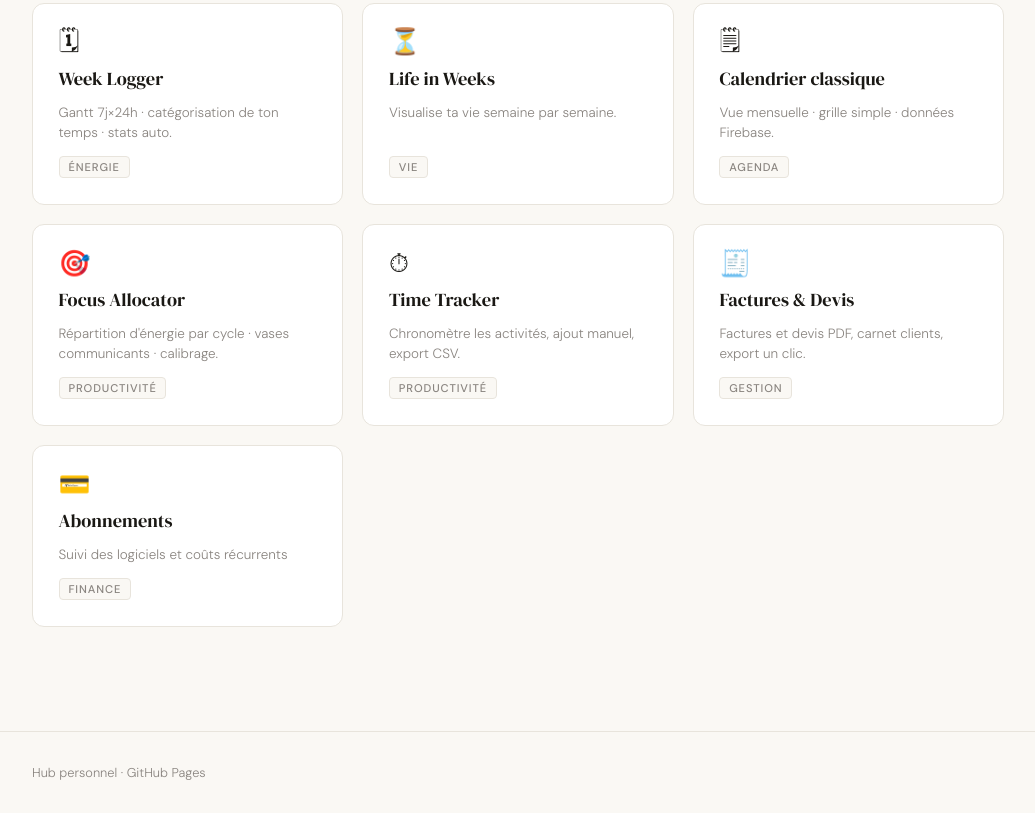
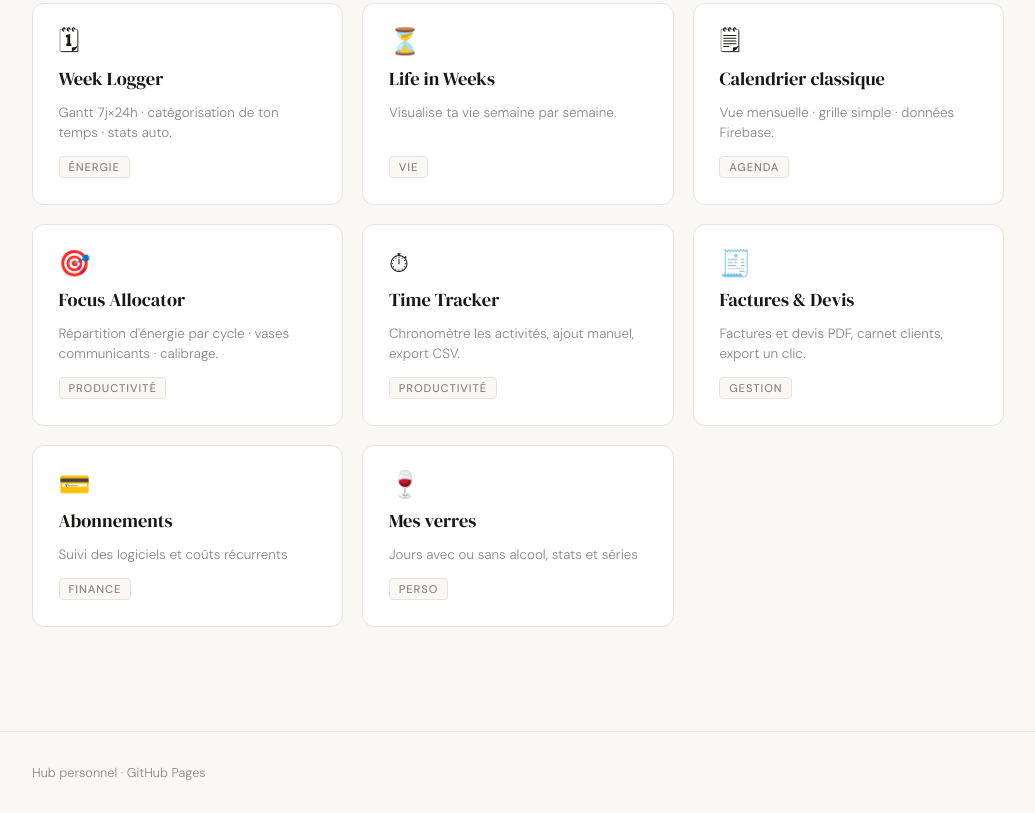
Before and after one commit to csoubeiga/hub-personnel, a plain HTML site: page index.html in a window 1280 px wide. Shown: the part 753-1566 px from the top of the page, without its empty margins (32-1067 px from the left). Drawn offline with Linux system fonts and the light colour scheme.

Commit message:
Update index.html

```diff
--- a/index.html
+++ b/index.html
@@ -168,6 +168,14 @@
       <span class="card-tag">Finance</span>
     </a>
 
+    <a href="mes-verres-firebase.html" class="card">
+      <div class="card-icon">🍷</div>
+      <div class="card-title">Mes verres</div>
+      <div class="card-desc">Jours avec ou sans alcool, stats et séries</div>
+      <span class="card-tag">Perso</span>
+    </a>
+
+
   </div>
 </main>
 
```
